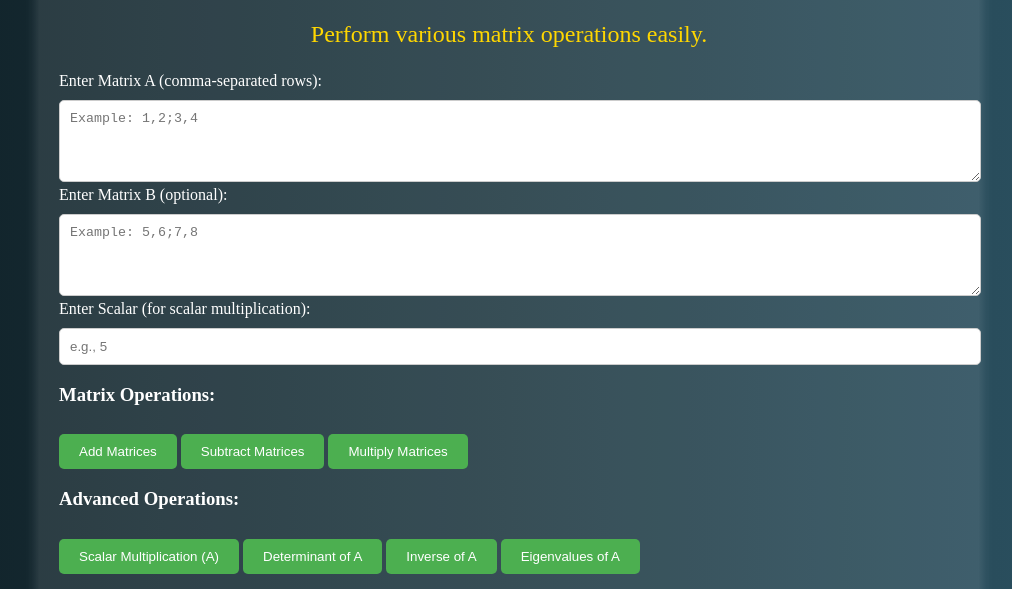
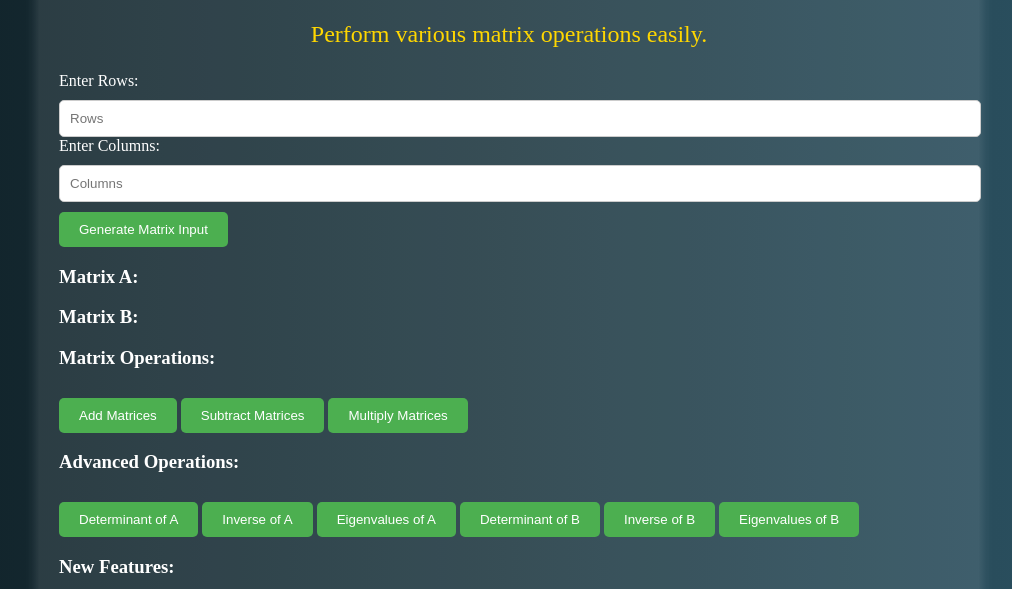
Before and after one commit to Powtheeka/MatriXpert, a plain HTML site: page index.html in a window 1280 px wide. Shown: the part 147-736 px from the top of the page, without its empty margins (131-1143 px from the left). Drawn offline with nearby package versions, Linux system fonts and the light colour scheme.

Commit message:
Update index.html

```diff
--- a/index.html
+++ b/index.html
@@ -70,15 +70,19 @@
         <h1>Welcome to MatrixXpert!</h1>
         <p style="text-align: center; font-size: 1.5rem; color: #FFD700;">Perform various matrix operations easily.</p>
 
-        <!-- Matrix Input Section -->
-        <label for="matrixA">Enter Matrix A (comma-separated rows):</label>
-        <textarea id="matrixA" rows="4" cols="50" placeholder="Example: 1,2;3,4"></textarea>
+        <!-- Matrix Dimension Input -->
+        <label for="rows">Enter Rows:</label>
+        <input type="number" id="rows" placeholder="Rows">
+        <label for="cols">Enter Columns:</label>
+        <input type="number" id="cols" placeholder="Columns">
+        <button onclick="generateMatrixInput()">Generate Matrix Input</button>
 
-        <label for="matrixB">Enter Matrix B (optional):</label>
-        <textarea id="matrixB" rows="4" cols="50" placeholder="Example: 5,6;7,8"></textarea>
+        <!-- Matrix Input Grids -->
+        <h3>Matrix A:</h3>
+        <div id="matrixAInput"></div>
 
-        <label for="scalar">Enter Scalar (for scalar multiplication):</label>
-        <input type="number" id="scalar" placeholder="e.g., 5">
+        <h3>Matrix B:</h3>
+        <div id="matrixBInput"></div>
 
         <!-- Matrix Operations Section -->
         <h3>Matrix Operations:</h3>
@@ -86,18 +90,21 @@
         <button onclick="performOperation('subtract')">Subtract Matrices</button>
         <button onclick="performOperation('multiply')">Multiply Matrices</button>
 
-        <!-- Scalar and Advanced Operations -->
+        <!-- Advanced Operations -->
         <h3>Advanced Operations:</h3>
-        <button onclick="scalarMultiply('A')">Scalar Multiplication (A)</button>
         <button onclick="calculateDeterminant('A')">Determinant of A</button>
         <button onclick="calculateInverse('A')">Inverse of A</button>
         <button onclick="calculateEigenvalues('A')">Eigenvalues of A</button>
+
+        <button onclick="calculateDeterminant('B')">Determinant of B</button>
+        <button onclick="calculateInverse('B')">Inverse of B</button>
+        <button onclick="calculateEigenvalues('B')">Eigenvalues of B</button>
 
         <!-- New Features -->
         <h3>New Features:</h3>
         <button onclick="graphMatrix()">Graphical Matrix Visualization</button>
         <button onclick="generateLaTeX()">Generate LaTeX Output</button>
-        <div id="matrixGrid"></div>
+
         <canvas id="matrixCanvas" width="400" height="400"></canvas>
         <div id="result"></div>
     </div>
```
